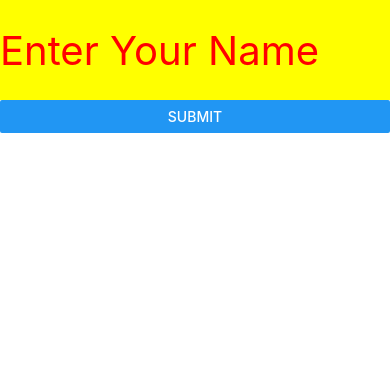
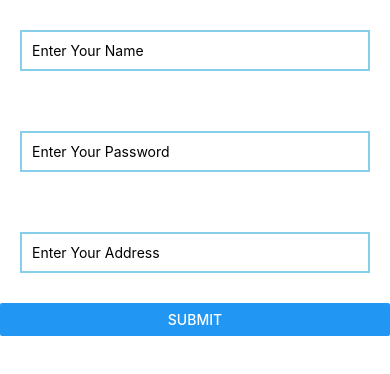
Before and after one commit to heyitsuzair/react-native-start, a React Native app: screen / in a window 390 px wide. Shown: the top 374 px of the page. Built offline with nearby package versions, Linux system fonts and the light colour scheme.

Commit message:
Form Added

```diff
--- a/App.js
+++ b/App.js
@@ -9,13 +9,15 @@
 import React from 'react';
 import {Text, View, StyleSheet} from 'react-native';
 import TextInputComp from './components/TextInput';
+import Form from './components/Form';
 
 const App = () => {
   return (
     <View>
       {/* <Text style={[styles.red, styles.fonts]}>Just Red</Text>
       <Text style={[styles.others, styles.fonts]}>Just Blue</Text> */}
-      <TextInputComp />
+      {/* <TextInputComp /> */}
+      <Form />
     </View>
   );
 };
--- /dev/null
+++ b/components/Form.js
@@ -0,0 +1,49 @@
+/* eslint-disable no-alert */
+import React, {useState} from 'react';
+import {View, TextInput, Button, StyleSheet} from 'react-native';
+export default function Form() {
+  const [value, setValue] = useState({address: '', name: '', password: ''});
+
+  const handleOnPress = () => {
+    console.warn(value);
+  };
+
+  return (
+    <View>
+      <TextInput
+        placeholder="Enter Your Name"
+        value={value.name}
+        style={styles.textbox}
+        onChangeText={text => setValue({name: text})}
+      />
+      <TextInput
+        placeholder="Enter Your Password"
+        value={value.password}
+        style={styles.textbox}
+        secureTextEntry
+        onChangeText={text => setValue({password: text})}
+      />
+      <TextInput
+        placeholder="Enter Your Address"
+        value={value.address}
+        style={styles.textbox}
+        onChangeText={text => setValue({address: text})}
+      />
+      <Button
+        style={styles.button}
+        title="Submit"
+        onPress={() => handleOnPress()}
+      />
+    </View>
+  );
+}
+
+const styles = StyleSheet.create({
+  textbox: {
+    borderColor: 'skyblue',
+    borderWidth: 2,
+    padding: 10,
+    marginHorizontal: 20,
+    marginVertical: 30,
+  },
+});
```
Also changed, not shown: .eslintrc.js.
